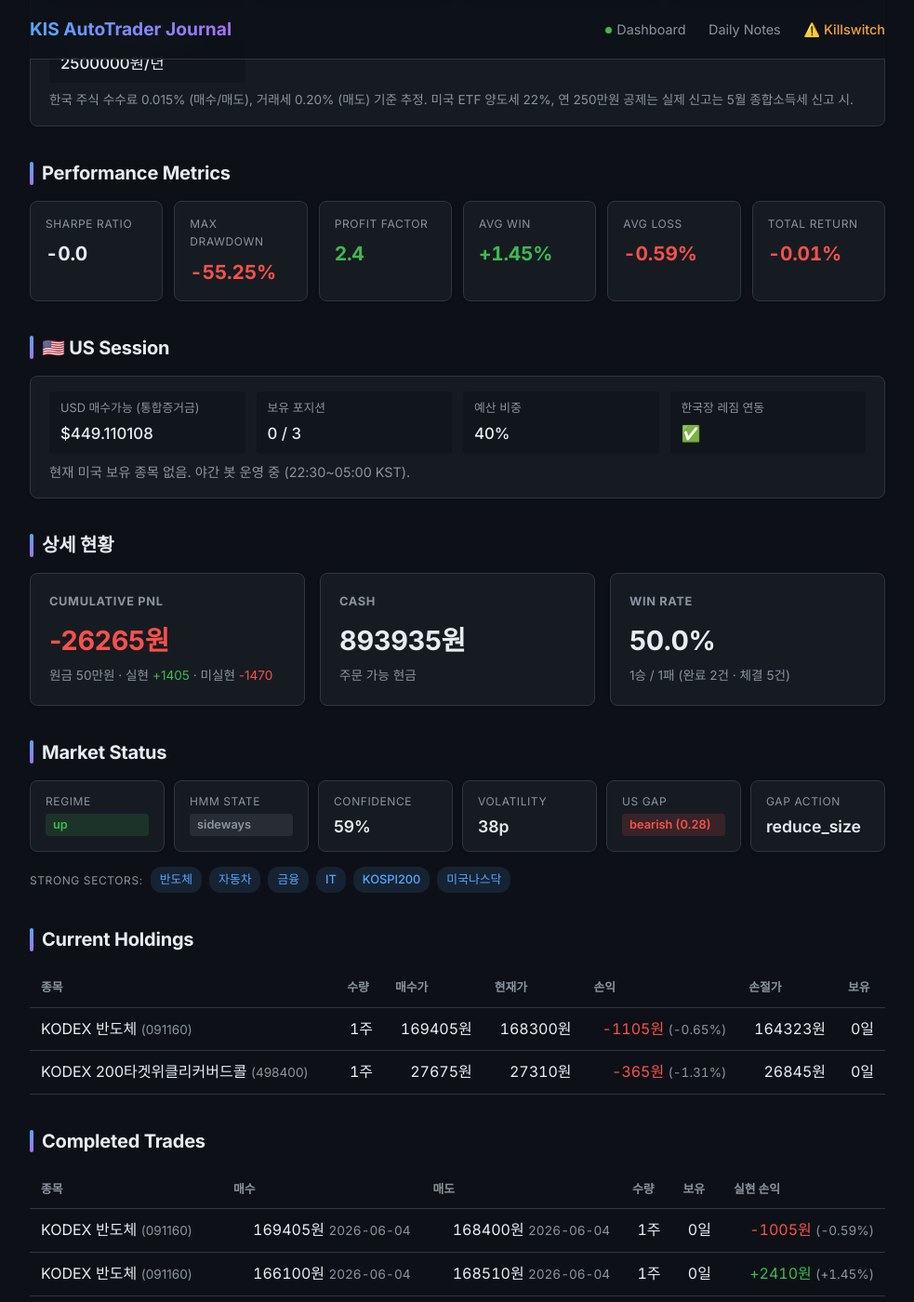
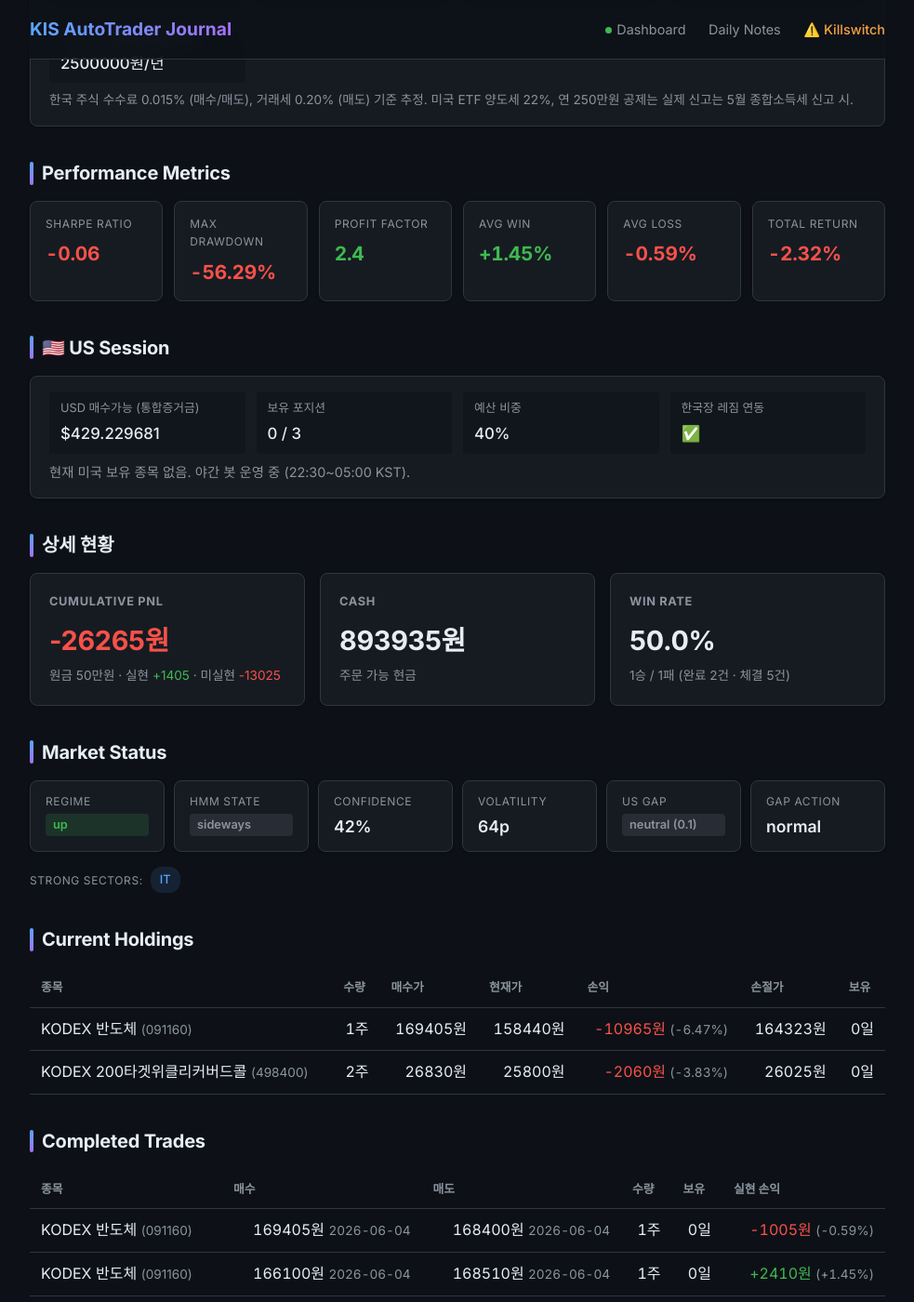
Before and after one commit to BudongJW/kis-trading-journal, a Jekyll site: the page built from index.html, in a window 1280 px wide and 1400 px high, scrolled down 789 px. Shown: the whole window at 93% size, without its empty margins (148-1131 px from the left). Built offline with Jekyll 4.4.1, drawn with Linux system fonts in a browser that asks for light colours; nearby versions of some CDN libraries; some of the changed text lies outside the part shown.

Commit message:
auto: 상태 새로고침(읽기전용) 13:25

```diff
--- a/_data/portfolio.json
+++ b/_data/portfolio.json
@@ -1,5 +1,5 @@
 {
-  "updated_at": "2026-06-05T07:20:14.313814",
+  "updated_at": "2026-06-05T13:25:01.510786",
   "initial_capital": 500000,
   "cash": 893935,
   "holdings": [
@@ -7,24 +7,24 @@
       "symbol": "091160",
       "name": "KODEX 반도체",
       "qty": 1,
-      "current_price": 168300,
-      "value": 168300,
+      "current_price": 158440,
+      "value": 158440,
       "buy_price": 169405,
-      "pnl": -1105,
-      "pnl_pct": -0.65,
+      "pnl": -10965,
+      "pnl_pct": -6.47,
       "manual": true,
       "stop_price": 164323
     },
     {
       "symbol": "498400",
       "name": "KODEX 200타겟위클리커버드콜",
-      "qty": 1,
-      "current_price": 27310,
-      "value": 27310,
-      "buy_price": 27675,
-      "pnl": -365,
-      "pnl_pct": -1.31,
-      "stop_price": 26845
+      "qty": 2,
+      "current_price": 25800,
+      "value": 51600,
+      "buy_price": 26830,
+      "pnl": -2060,
+      "pnl_pct": -3.83,
+      "stop_price": 26025
     }
   ],
   "reconcile": {
@@ -40,12 +40,12 @@
     "set_at": "",
     "set_by": ""
   },
-  "holdings_value": 195610,
-  "total_value": 922435,
+  "holdings_value": 210040,
+  "total_value": 910880,
   "total_pnl": -26265,
   "total_pnl_pct": -7.23,
   "realized_pnl": 1405,
-  "unrealized_pnl": -1470,
+  "unrealized_pnl": -13025,
   "total_trades": 5,
   "completed_trades": 2,
   "winning_trades": 1,
@@ -163,12 +163,12 @@
     "tax_exemption_remaining_krw": 2500000
   },
   "performance": {
-    "sharpe_ratio": -0.0,
-    "max_drawdown_pct": -55.25,
+    "sharpe_ratio": -0.06,
+    "max_drawdown_pct": -56.29,
     "profit_factor": 2.4,
     "avg_win_pct": 1.45,
     "avg_loss_pct": -0.59,
-    "total_return_pct": -0.01
+    "total_return_pct": -2.32
   },
   "r_summary": {},
   "daily_history": [
@@ -399,38 +399,33 @@
     },
     {
       "date": "2026-06-05",
-      "total_value": 922435,
+      "total_value": 910880,
       "cash": 893935,
-      "holdings_value": 195610,
-      "day_pnl": -1470,
-      "cumul_pnl": -65,
+      "holdings_value": 210040,
+      "day_pnl": -13025,
+      "cumul_pnl": -11620,
       "realized_pnl": 1405,
-      "unrealized_pnl": -1470,
+      "unrealized_pnl": -13025,
       "net_deposit": 422500,
       "regime": "up",
       "hmm_state": "sideways",
-      "confidence": 0.587,
+      "confidence": 0.42,
       "k_value": 0.5
     }
   ],
   "market": {
     "regime": "up",
     "hmm_state": "sideways",
-    "confidence": 0.587,
+    "confidence": 0.42,
     "volatility": "normal",
-    "vol_percentile": 38.0,
+    "vol_percentile": 64.0,
     "overnight_gap": {
-      "direction": "bearish",
-      "strength": 0.28,
-      "action": "reduce_size"
+      "direction": "neutral",
+      "strength": 0.1,
+      "action": "normal"
     },
     "strong_sectors": [
-      "반도체",
-      "자동차",
-      "금융",
-      "IT",
-      "KOSPI200",
-      "미국나스닥"
+      "IT"
     ]
   },
   "strategy": {
@@ -439,7 +434,7 @@
       "k": 0.5,
       "trend_ma": 10
     },
-    "universe_count": 6,
+    "universe_count": 4,
     "universe": [
       {
         "symbol": "091160",
@@ -452,14 +447,6 @@
       {
         "symbol": "069500",
         "name": "KODEX 200"
-      },
-      {
-        "symbol": "091180",
-        "name": "KODEX 자동차"
-      },
-      {
-        "symbol": "102110",
-        "name": "KODEX 금융"
       },
       {
         "symbol": "098560",
@@ -483,7 +470,7 @@
   },
   "us_session": {
     "enabled": true,
-    "cash_usd": 449.110108,
+    "cash_usd": 429.229681,
     "positions": 0,
     "holdings": [],
     "max_positions": 3,
```
